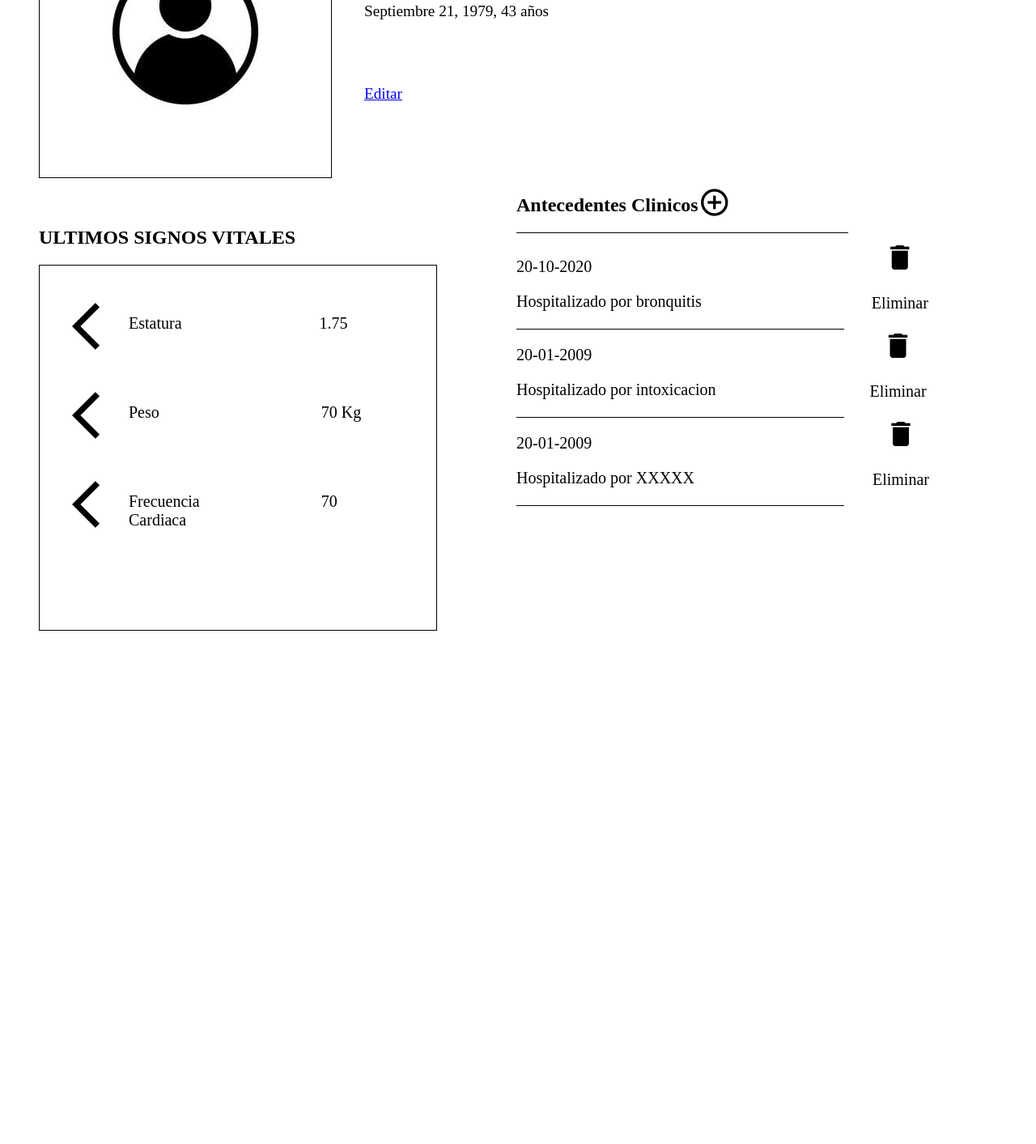
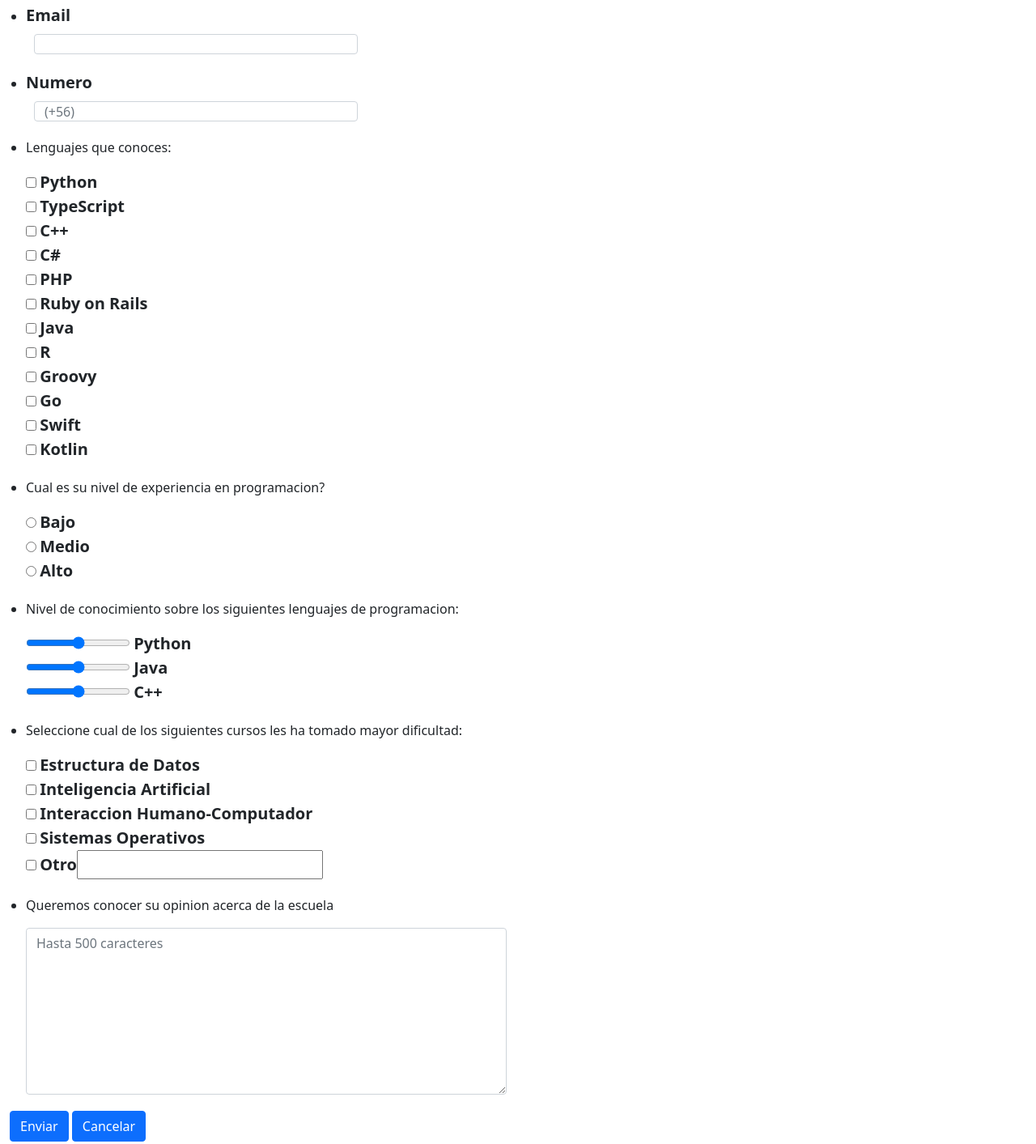
Before and after one commit to IgnacioTornquist/Tarea2, a website: page index.html in a window 1280 px wide. Shown: the part 182-1595 px from the top of the page at 81% size. Before the commit the page ends 1108 px from the top, so only its background shows below. Drawn offline with nearby package versions, Linux system fonts and the light colour scheme.

Commit message:
Update index.html

```diff
--- a/index.html
+++ b/index.html
@@ -1,8 +1,4 @@
 <!DOCTYPE html>
-<!--[if lt IE 7]>      <html class="no-js lt-ie9 lt-ie8 lt-ie7"> <![endif]-->
-<!--[if IE 7]>         <html class="no-js lt-ie9 lt-ie8"> <![endif]-->
-<!--[if IE 8]>         <html class="no-js lt-ie9"> <![endif]-->
-<!--[if gt IE 8]>      <html class="no-js"> <!--<![endif]-->
 <html>
     <head>
         <meta charset="utf-8">
@@ -10,233 +6,179 @@
         <title></title>
         <meta name="description" content="">
         <meta name="viewport" content="width=device-width, initial-scale=1">
-        <link rel="stylesheet" href="css/estilos.css">
-        <link href="https://fonts.googleapis.com/icon?family=Material+Icons" rel="stylesheet">
+
+        <link href="css/estilos.css" rel="stylesheet">
+
+        <!--Bootstrap-->
+        <link href="https://cdn.jsdelivr.net/npm/bootstrap@5.1.1/dist/css/bootstrap.min.css" rel="stylesheet" integrity="sha384-F3w7mX95PdgyTmZZMECAngseQB83DfGTowi0iMjiWaeVhAn4FJkqJByhZMI3AhiU" crossorigin="anonymous">
+        <script src="https://cdn.jsdelivr.net/npm/bootstrap@5.1.1/dist/js/bootstrap.bundle.min.js" integrity="sha384-/bQdsTh/da6pkI1MST/rWKFNjaCP5gBSY4sEBT38Q/9RBh9AH40zEOg7Hlq2THRZ" crossorigin="anonymous"></script>
+
     </head>
     <body>
-        <header>
-          <div id="perfil">
-            <img src="imagenes/imagen.jpg" id="fotoperfil">
-            <div id="datospersona">
-              <h1>Pepito Pérez</h1>
-              <p>Septiembre 21, 1979, 43 años</p>
-              <a href='#' id="editar"type="button">Editar</a>
+        <div class="container-fluid">
+            <form id="formulario" class="row g-3 needs-validation" novalidate>
+                <ul>
+                    <li>
+                        <label for="nombre" class="form-label">Nombre Completo</label>
+                        <input  type="string" class="form-control" id="nombre" maxlength="50" placeholder="Digite el nombre completo" required>
+                        <div class="valid-feedback">
+                            Correcto
                         </div>
+                        <div class="invalid-feedback">
+                            El nombre es obligatorio
                         </div>
-       </header>
-       <section>
-        <ul id="seccion">
-          <li id="signosvitales">
-            <h2>ULTIMOS SIGNOS VITALES</h2>
-            <ul id="datos">
-              <li>
-                <span class="material-icons">arrow_back_ios</span>
-                <p>Estatura</p>
-                <p id="dato1">1.75</p>
                     </li>
                     <li>
-                <span class="material-icons">arrow_back_ios</span>
-                <p>Peso</p>
-                <p id="dato2" >70 Kg</p>
+                        <label for="rut" class="form-label">Rut</label>
+                        <input type="string" class="form-control" id="rut"  maxlength="9" placeholder="Digite el rut sin puntos ni guion" pattern="[0-9]{7,8}[0-9Kk]{1}" required>
+                        <div class="valid-feedback">
+                            Correcto
+                        </div>
+                        <div class="invalid-feedback">
+                            El rut no tiene el formato adecuado
+                        </div>
                     </li>
                     <li>
-                <span class="material-icons">arrow_back_ios</span>
-                <p>
-                Frecuencia
-                <br>Cardiaca
-                </p>
-                <p id="dato3">70</p>
-              </li>
-            </ul>
-          </li>
-          <li id="antecendentes">
-            <ul id="totalantecedentes">
-              <li id="titulo">
-                  <h2>Antecedentes Clinicos</h2>
-                  <span class="material-icons">add_circle_outline</span>
-              </li>
-              <li id="secciones">
-                <ul id="historiales">
-                  <li>
-                    <ul id="historial">
-                      <li>
-                        <p>20-10-2020</p>
-                        <p>Hospitalizado por bronquitis</p>
-                      </li>
-                      <li id="eliminar1">
-                          <span class="material-icons">delete</span>
-                          <p>Eliminar</p>
-                      </li>
-                    </ul>
+                        <label for="email" class="form-label">Email</label>
+                        <input type="email" class="form-control" id="email" maxlength="50" required>
+                        <div class="valid-feedback">
+                            Correcto
+                        </div>
+                        <div class="invalid-feedback">
+                            El email es obligatorio
+                        </div>
                     </li>
                     <li>
-                    <ul id="historial">
-                      <li>
-                        <p>20-01-2009</p>
-                        <p>Hospitalizado por intoxicacion</p>
-                      </li>
-                      <li id="eliminar2">
-                          <span class="material-icons">delete</span>
-                          <p>Eliminar</p>
-                      </li>
-                    </ul>
+                        <label for="numero" class="form-label">Numero</label>
+                        <input type="number" class="form-control" id="numero" min="900000000" max="999999999" placeholder="(+56)" required>
+                        <div class="valid-feedback">
+                            Correcto
+                        </div>
+                        <div class="invalid-feedback">
+                            El numero esta incorrecto
+                        </div>
                     </li>
                     <li>
-                    <ul id="historial">
-                      <li>
-                        <p>20-01-2009</p>
-                        <p>Hospitalizado por XXXXX</p>
-                      </li>
-                      <li id="eliminar3">
-                          <span class="material-icons">delete</span>
-                          <p>Eliminar</p>
-                      </li>
-                    </ul>
-                  </li>
-                </ul>
-              </li>
-            </ul>
-          </li>
-          <li id="informacion"hidden>
-            <ul id="totalinformacion">
-              <li id="campos">
-                <h2>Informacion</h2>
-                <form id="formulario">
-                  <ul>
-                      <li>
-                          <label for="nombre" >Nombre Completo</label>
-                          <input  type="string" id="nombre"required>
+                        <p>Lenguajes que conoces:</p>
+                        <div>
+                            <input type="checkbox" id="python">
+                            <label for="python">Python</label>
+                        </div>
+                        <div>
+                            <input type="checkbox" id="typescript" >
+                            <label for="typescript">TypeScript</label>
+                        </div>
+                        <div>
+                            <input type="checkbox" id="c++" >
+                            <label for="c++">C++</label>
+                        </div>
+                        <div>
+                            <input type="checkbox" id="c#" >
+                            <label for="c#">C#</label>
+                        </div>
+                        <div>
+                            <input type="checkbox" id="php" >
+                            <label for="php">PHP</label>
+                        </div>
+                        <div>
+                            <input type="checkbox" id="ruby" >
+                            <label for="ruby">Ruby on Rails</label>
+                        </div>
+                        <div>
+                            <input type="checkbox" id="java" >
+                            <label for="java">Java</label>
+                        </div>
+                        <div>
+                            <input type="checkbox" id="r" >
+                            <label for="r">R</label>
+                        </div>
+                        <div>
+                            <input type="checkbox" id="groovy" >
+                            <label for="groovy">Groovy</label>
+                        </div>
+                        <div>
+                            <input type="checkbox" id="go" >
+                            <label for="go">Go</label>
+                        </div>
+                        <div>
+                            <input type="checkbox" id="swift" >
+                            <label for="swift">Swift</label>
+                        </div>
+                        <div>
+                            <input type="checkbox" id="kotlin" >
+                            <label for="kotlin">Kotlin</label>
+                        </div>
                     </li>
                     <li>
-                        <label for="edad" >Edad</label>
-                        <input  type="string" id="edad"required>
+                        <p>Cual es su nivel de experiencia en programacion?</p>
+                        <div>
+                            <input type="radio" id="bajo" name="drone" value="bajo" >
+                            <label for="bajo">Bajo</label>
+                        </div>
+                        <div>
+                            <input type="radio" id="medio" name="drone" value="medio" >
+                            <label for="medio">Medio</label>
+                        </div>
+                        <div>
+                            <input type="radio" id="alto" name="drone" value="alto" >
+                            <label for="alto">Alto</label>
+                        </div>
                     </li>
                     <li>
-                        <label for="genero">Genero</label>
-                        <select name="generos" id="genero">
-                          <option value="">sin definir</option>
-                          <option value="femenino">Femenino</option>
-                          <option value="masculino">Masculino</option>
-                        </select>
+                        <p>Nivel de conocimiento sobre los siguientes lenguajes de programacion:</p>
+                        <div>
+                            <input type="range" id="python" name="python" min="0" max="10" >
+                            <label for="python">Python</label>
+                        </div>
+                        <div>
+                            <input type="range" id="java" name="java" min="0" max="10" >
+                            <label for="java">Java</label>
+                        </div>
+                        <div>
+                            <input type="range" id="c++" name="c++" min="0" max="10" >
+                            <label for="c++">C++</label>
+                        </div>
                     </li>
                     <li>
-                        <label for="fecha">Fecha de Nacimiento</label>
-                        <input type="date" id="fecha" name="fecha" max="2021-10-12">
+                        <p>Seleccione cual de los siguientes cursos les ha tomado mayor dificultad:</p>
+                        <div>
+                            <input type="checkbox" id="estructura" >
+                            <label for="estructura"> Estructura de Datos</label>
+                        </div>
+                        <div>
+                            <input type="checkbox" id="inteligencia" >
+                            <label for="inteligencia">Inteligencia Artificial</label>
+                        </div>
+                        <div>
+                            <input type="checkbox" id="interaccion" >
+                            <label for="interaccion">Interaccion Humano-Computador</label>
+                        </div>
+                        <div>
+                            <input type="checkbox" id="sistemas" >
+                            <label for="sistemas">Sistemas Operativos</label>
+                        </div>
+                        <div>
+                            <input type="checkbox" id="otro" >
+                            <label for="otro">Otro<input type="text" id="texto_otro" maxlength="20"></label>
+                        </div>
                     </li>
                     <li>
-                        <label for="email">Correo Electronico</label>
-                        <input type="email" id="email" maxlength="50" required>
+                        <p>Queremos conocer su opinion acerca de la escuela</p>
+                        <textarea class="form-control" id="opinion" maxlength="500" cols="50" rows="8" placeholder="Hasta 500 caracteres" required></textarea>
+                        <div class="valid-feedback">
+                            Correcto
+                        </div>
+                        <div class="invalid-feedback">
+                            El texto es obligatorio
+                        </div>
                     </li>
-                      <li>
-                          <label for="numero">Numero Telefonico</label>
-                          <input type="string"id="numero" pattern="[9]{1}[0-9]{8}"required >
-                      </li>
-                      <li>
-                        <label for="rut">RUT</label>
-                        <input type="string" id="rut"  maxlength="9" pattern="[0-9]{7,8}[0-9Kk]{1}" required>
-                      </li>
-                      <li>
-                        <label for="regiones">Region</label>
-                        <select name="regiones" id="regiones">
-                          <option value="">---------</option>
-                          <option value="santiago">Santiago</option>
-                          <option value="valparaiso">Valparaiso</option>
-                        </select>
-                      </li>
-                      <li>
-                        <label for="comunas">Comuna</label>
-                        <select name="comunas" id="comunas">
-                          <option value="">---------</option>
-                          <option value="1">Valparaiso</option>
-                          <option value="2">Viña del Mar</option>
-                          <option value="3">Con Con</option>
-                          <option value="4">Quilpue</option>
-                          <option value="5">Casablanca</option>
-                          <option value="6">La Florida</option>
-                          <option value="7">La Pintana</option>
-                          <option value="8">Renca</option>
-                          <option value="9">Lo Barnechea</option>
-                          <option value="10">Las Condes</option>
-                        </select>
-                      </li>
-                      <li id="actualizar">
-                        <p>Actualizar</p>
-                      </li>
+                    <div>
+                        <button class="btn btn-primary" type="submit">Enviar</button>
+                        <button class="btn btn-primary" type="reset">Cancelar</button>
+                    </div>
                 </ul>
             </form>
-              </li>
-              <li id="antecendentes2">
-                <ul id="totalantecedentes">
-                  <li id="titulo2">
-                      <h2>Antecedentes Clinicos</h2>
-                      <span id="cruz" class="material-icons">add_circle_outline</span>
-                  </li>
-                  <li id="secciones">
-                    <ul id="historiales">
-                      <li>
-                        <ul id="historial2">
-                          <li>
-                            <p>Hospitalizado por bronquitis</p>
-                            <p>Fecha: 20/10/2020</p>
-                          </li>
-                          <li id="eliminar4">
-                              <span class="material-icons">delete</span>
-                              <p>Eliminar</p>
-                          </li>
-                        </ul>
-                      </li>
-                      <li>
-                        <ul id="historial2">
-                          <li>
-                            <p>Hospitalizado por intoxicacion</p>
-                            <p>Fecha: 20/01/2009</p>
-                          </li>
-                          <li id="eliminar5">
-                              <span class="material-icons">delete</span>
-                              <p>Eliminar</p>
-                          </li>
-                        </ul>
-                      </li>
-                      <li>
-                        <ul id="historial2">
-                          <li>
-                            <p>Hospitalizado por XXXXX</p>
-                            <p>Fecha: 20/01/2009</p>
-                          </li>
-                          <li id="eliminar6">
-                              <span class="material-icons">delete</span>
-                              <p>Eliminar</p>
-                          </li>
-                        </ul>
-                      </li>
-                    </ul>
-                  </li>
-                </ul>
-              </li>
-              <li id="agregar"hidden>
-                <ul id="totalantecedentes">
-                  <li id="titulo2">
-                    <h2>Datos Antecedentes Clinicos</h2>
-                  </li>
-                  <li>
-                    <form id="formulario2">
-                      <ul>
-                        <li>
-                          <input  type="string" id="motivo" placeholder="Motivo hospitalizacion">
-                        </li>
-                        <li>
-                          <input type="date" id="fecha2" name="fecha2" max="2021-10-12">
-                        </li>
-                        <li id="actualizar">
-                          <p>Crear</p>
-                        </li>
-                      </ul>
-                    </form>
-                  </li>
-                </ul>
-              </li>
-            </ul>
-          </li>
-        </section>
-        <script src="js/inicio.js" async defer></script>
+        </div>
+        <script data-main="js/inicio" src="js/require-jquery.js"></script>
+    </body>
 </html>
```
Lines whose indentation alone changed are shown as unchanged.
